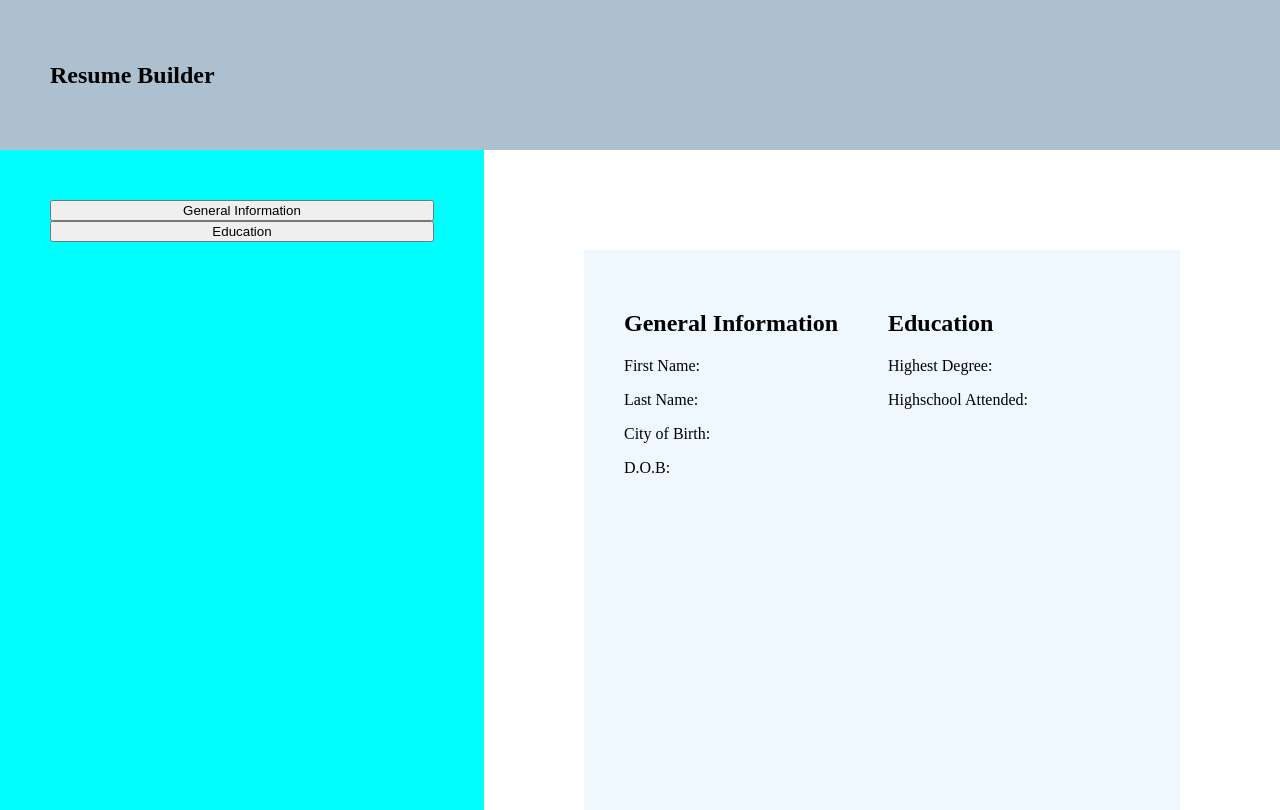
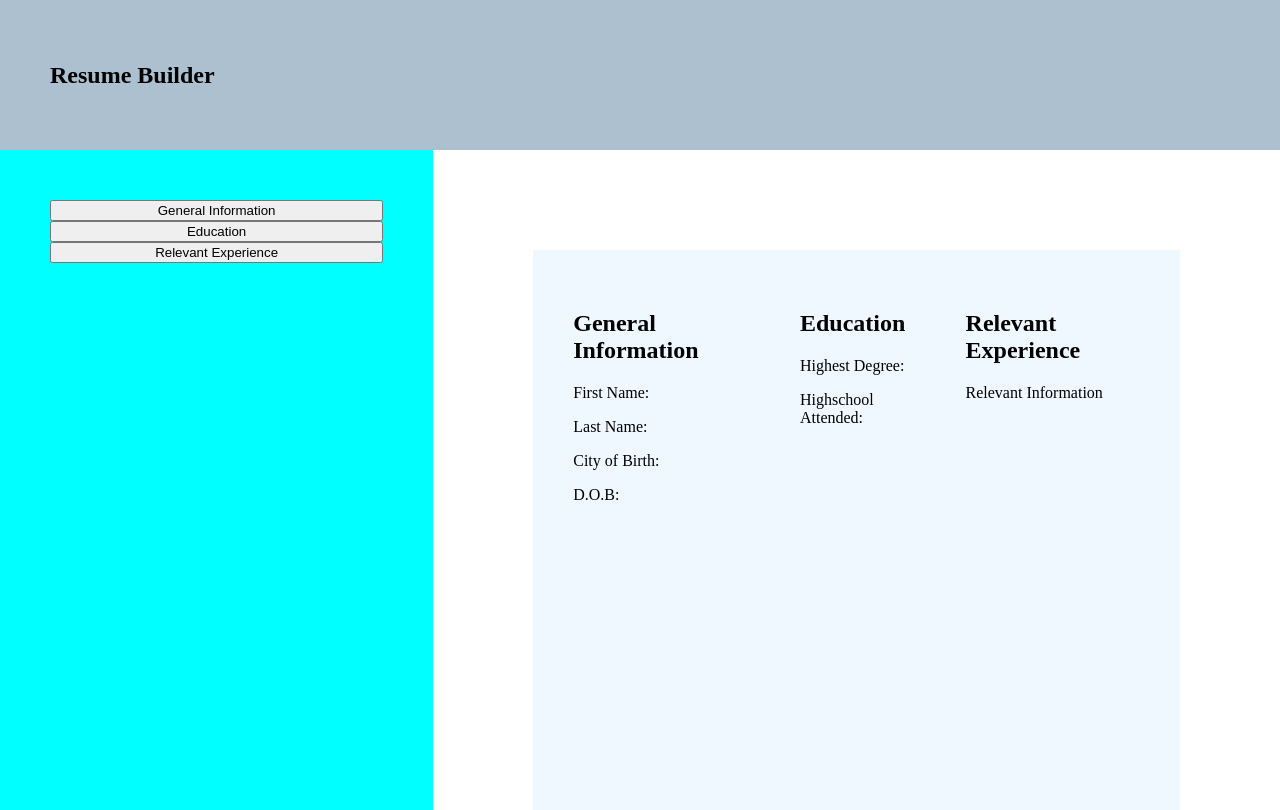
Before and after one commit to juniortorr/resume-builder, a React (Vite) app: page / in a window 1280 px wide. Built offline with nearby package versions, Linux system fonts and the light colour scheme.

Commit message:
- add in relevant experience section and links to form

```diff
--- a/src/assets/components/App.jsx
+++ b/src/assets/components/App.jsx
@@ -9,6 +9,7 @@ import practicalExperience from '../../data/practical-experience';
 function App() {
   const [currentGeneral, setCurrentGeneral] = useState(generalInfo);
   const [currentEducation, setCurrentEducation] = useState(education);
+  const [currentExperience, setCurrentExperience] = useState(practicalExperience);
   return (
     <main className="main-container">
       <Sidebar
@@ -18,9 +19,15 @@ function App() {
         currentGeneral={currentGeneral}
         setCurrentEducation={setCurrentEducation}
         currentEducation={currentEducation}
+        currentExperience={currentExperience}
+        setCurrentExperience={setCurrentExperience}
       />
       <section className="current-resume-container">
-        <Resume currentGeneral={currentGeneral} currentEducation={currentEducation} />
+        <Resume
+          currentGeneral={currentGeneral}
+          currentEducation={currentEducation}
+          currentExperience={currentExperience}
+        />
       </section>
     </main>
   );
--- a/src/assets/components/Resume.jsx
+++ b/src/assets/components/Resume.jsx
@@ -1,6 +1,6 @@
 import './Resume.css';
 
-function Resume({ currentGeneral, currentEducation }) {
+function Resume({ currentGeneral, currentEducation, currentExperience }) {
   return (
     <div className="resume">
       <div className="updated-general">
@@ -15,6 +15,10 @@ function Resume({ currentGeneral, currentEducation }) {
         <p>{currentEducation.highestDegree}</p>
         <p>{currentEducation.highschool}</p>
       </div>
+      <div className="updated-experience">
+        <h2 className="experience-heading">Relevant Experience</h2>
+        <p>{currentExperience.relevantInfo}</p>
+      </div>
     </div>
   );
 }
--- a/src/assets/components/Sidebar.jsx
+++ b/src/assets/components/Sidebar.jsx
@@ -1,9 +1,21 @@
 import Form from './Form';
-function Sidebar({ setCurrentGeneral, currentGeneral, setCurrentEducation, currentEducation }) {
+function Sidebar({
+  setCurrentGeneral,
+  currentGeneral,
+  setCurrentEducation,
+  currentEducation,
+  setCurrentExperience,
+  currentExperience,
+}) {
   return (
     <section className="sidebar">
       <Form setCurrent={setCurrentGeneral} name="General Information" current={currentGeneral} />
       <Form setCurrent={setCurrentEducation} current={currentEducation} name="Education" />
+      <Form
+        setCurrent={setCurrentExperience}
+        current={currentExperience}
+        name="Relevant Experience"
+      />
     </section>
   );
 }
```
